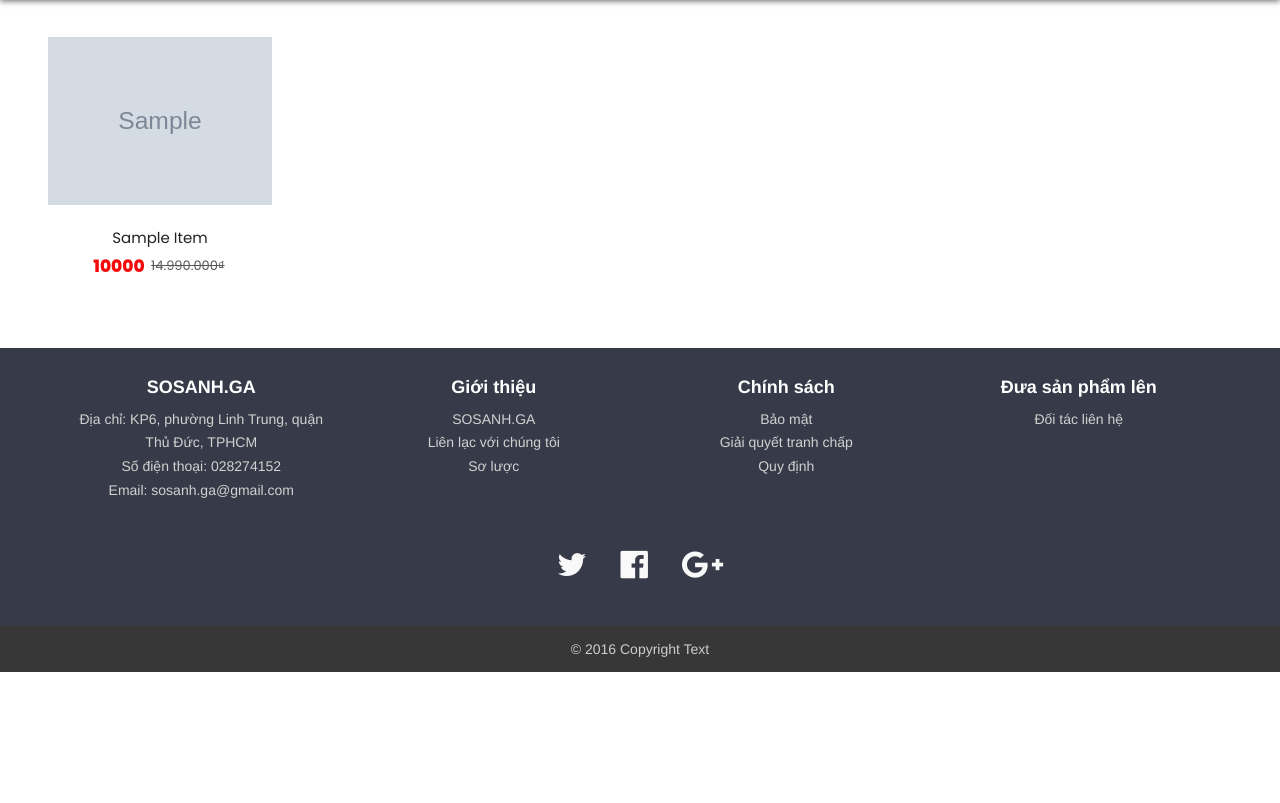
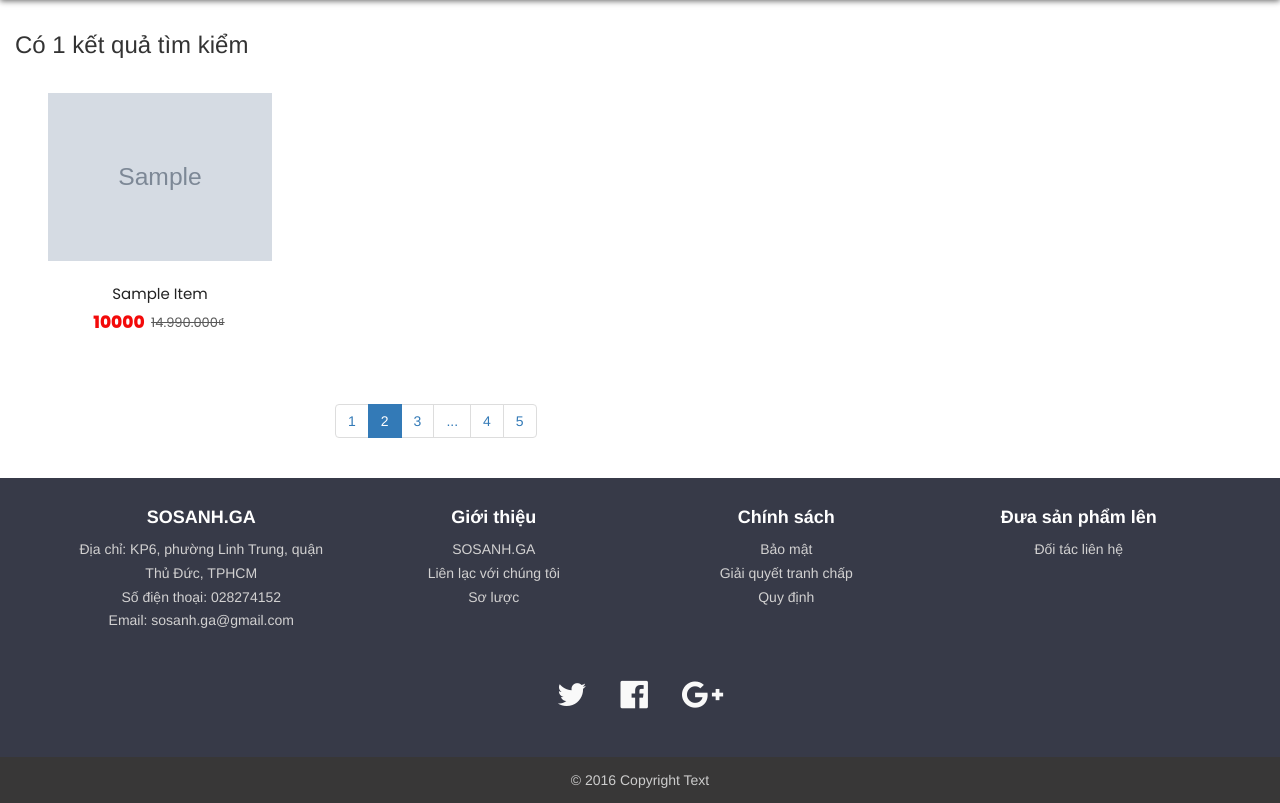
Before and after one commit to MaoBui2907/sosanh.ga, a Flask app: template templates/dssp.html in a window 1280 px wide. Shown: the part 80-883 px from the top of the page. Before the commit the page ends 752 px from the top, so only its background shows below. Run offline with Flask 2, Linux system fonts and the light colour scheme; the template is opened without the code that fills it: most values are stand-ins (such as "Sample title", 1, 10 or a date in 2020); grey boxes marked "Sample" are stand-in pictures; some libraries are stand-ins or nearby versions.

Commit message:
Update pagin

```diff
--- a/crawler.py
+++ b/crawler.py
@@ -54,9 +54,6 @@ def merge_data(datas):
 
     return ouput_list
 
-
-
-
 def search_thegioididong(keyword):
     """Search with thegioididong"""
     url = "https://www.thegioididong.com/tim-kiem?key=" + keyword
@@ -108,7 +105,6 @@ def search_fptshop(keyword):
                      'fs-icpri').find('del').find(text=True)) if i.find('p',
                      'fs-icpri').find('del') is not None else '' ) if i.find('p',
                      'fs-icpri') is not None  else '','link': 'https://fptshop.com' + i.find('a')['href']} for i in products_blocks]
-
     ouput_data = {
         "site": "fptshop",
         "products": products
--- a/templates/dssp.html
+++ b/templates/dssp.html
@@ -11,14 +11,15 @@
 {% include "header.html" %}
 
 <div class="container-fluid" style="margin: 90px 0px 20px 0px">
+    {% if data|length != 0 %}
+    <h3>Có {{data|length}} kết quả tìm kiểm</h3>
     <div class="row">
         {% for item in data %}
         <div class="col-md-3 col-sm-6">
             <div class="product-grid4">
                 <div class="product-image4">
                     <a href="/sanpham">
-                        <img class="pic-1"
-                            src="{{item['image']}}">
+                        <img class="pic-1" src="{{item['image']}}">
                     </a>
                     <!-- <span class="product-new-label">New</span> -->
                     <!-- <span class="product-discount-label">-5%</span> -->
@@ -34,6 +35,21 @@
         </div>
         {% endfor %}
     </div>
+    <div class="row">
+        <div class="col-md-6 col-lg-offset-3">
+            <ul class="pagination pagination-large">
+                <li><a href="#">1</a></li>
+                <li class="active"><a href="#">2</a></li>
+                <li><a href="#">3</a></li>
+                <li><a href="#">...</a></li>
+                <li><a href="#">4</a></li>
+                <li><a href="#">5</a></li>
+            </ul>
+        </div>
+    </div>
+    {% else %}
+        <h3>không tìm thấy kết quả nào</h3>
+    {% endif %}
 </div>
 
 
--- a/templates/styledssp.html
+++ b/templates/styledssp.html
@@ -232,9 +232,10 @@
         color: rgba(0, 0, 0, .2)
     }
 
-    @media only screen and (max-width:990px) {
+    /* @media only screen and (max-width:990px) {
         .product-grid4 {
             margin-bottom: 300px
         }
-    }
+    } */
+
 </style>
```
